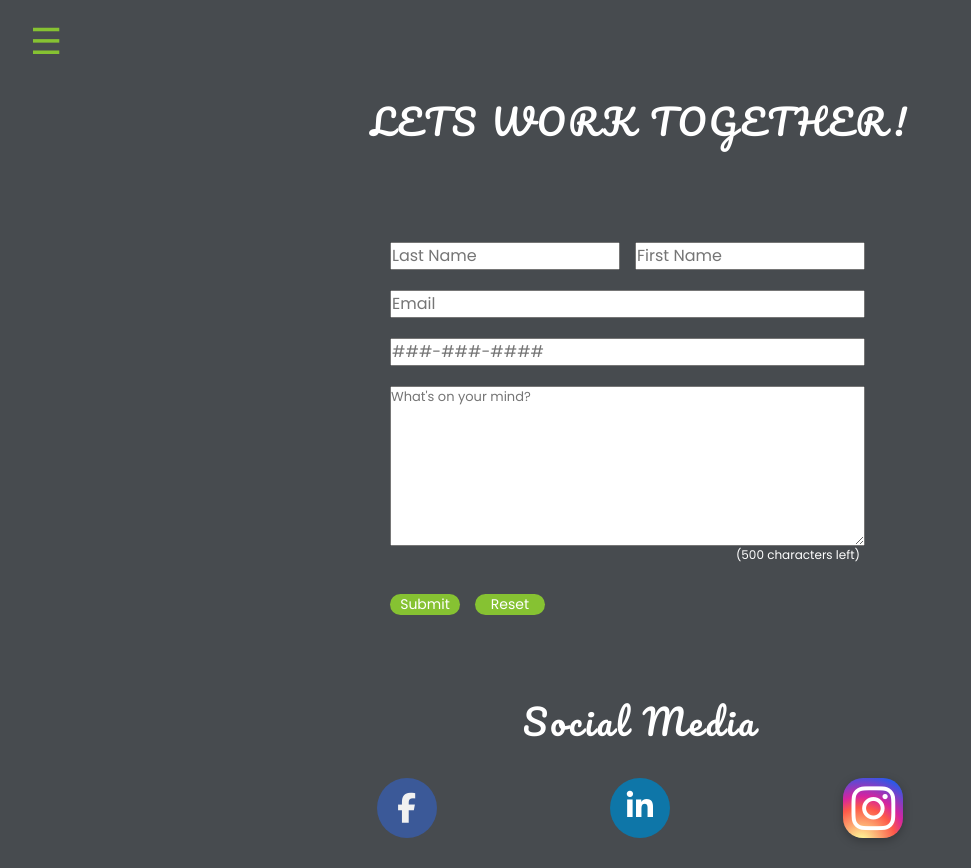
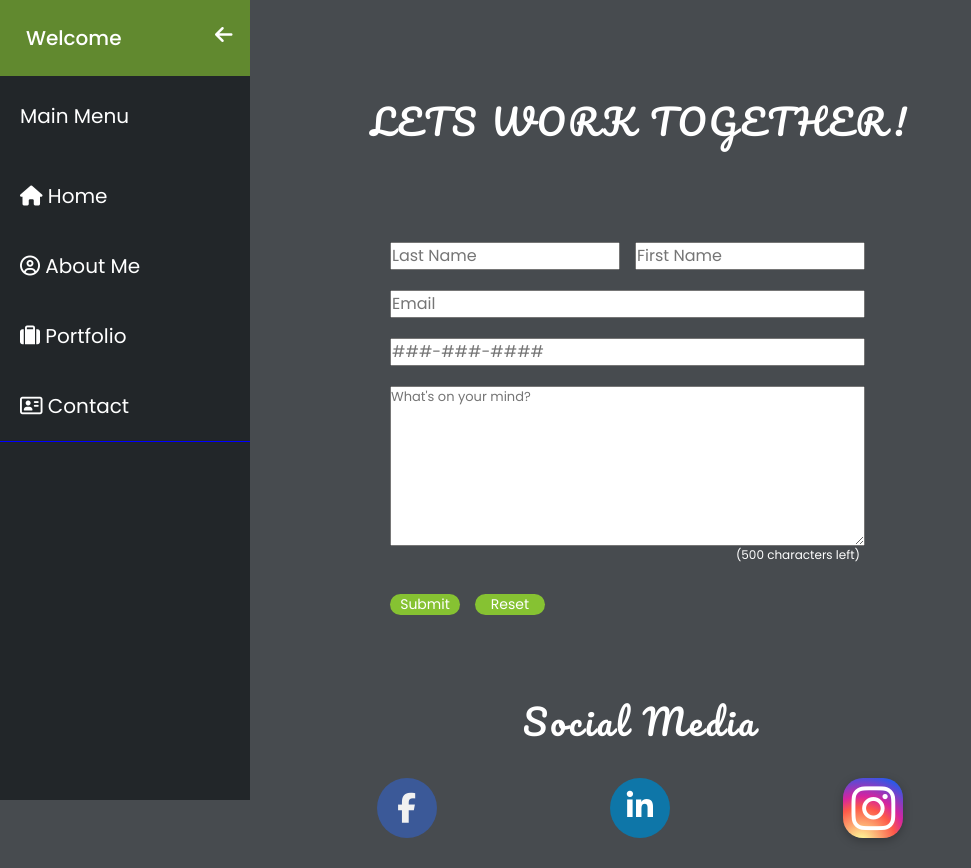
Before and after one commit to AlexNicho24/AlexDesigns, a website: page contacts.html in a window 1280 px wide. Shown: the whole page, without its empty margins (0-971 px from the left). Drawn offline with nearby package versions, Linux system fonts and the light colour scheme; some packages are replaced by stand-ins of ours; a script that the page names is missing.

Commit message:
Add files via upload

```diff
--- a/contacts.html
+++ b/contacts.html
@@ -14,13 +14,21 @@
     <link rel="stylesheet" href="css/style.css">
     <link rel="shortcut icon" type="image/jpg" href="img/design_brown.jpg">
     <script>
-      function opennav(){
-        document.getElementById('slidenav').style.width="250px";
-      }
+      document.addEventListener('DOMContentLoaded',opennav);
 
-      function closenav(){
-        document.getElementById('slidenav').style.width="0px";
-      }
+        function opennav(x){
+          var x = window.matchMedia("(max-width: 75em)");
+
+          if (x.matches) { // If media query matches
+            document.getElementById('slidenav').style.width="50rem";
+          }else{
+            document.getElementById('slidenav').style.width="25rem";
+          }
+        }
+
+        function closenav(){
+          document.getElementById('slidenav').style.width="0px";
+        }
     </script>
   </head>
 
```
Also changed, not shown: about.html (+14 -6 lines), index.html (+14 -6 lines), projects.html (+10 -2 lines).
